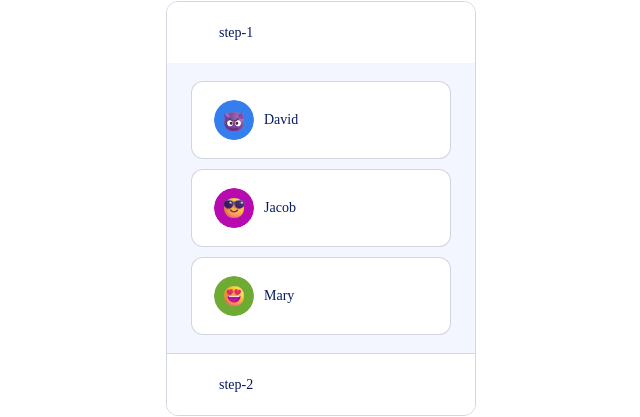
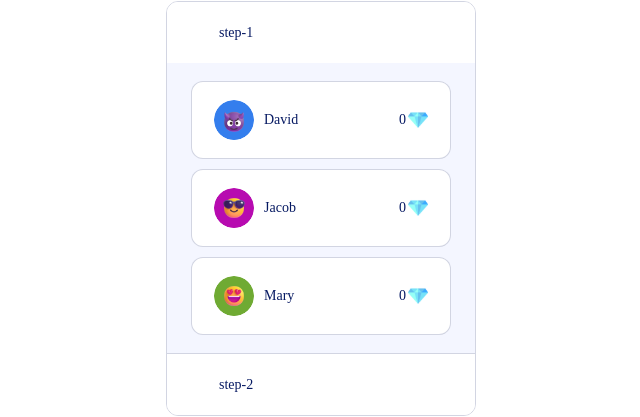
Before and after one commit to jahanftm/Angular-accordion-component, an Angular app: page / in a window 1280 px wide. Shown: the part 123-540 px from the top of the page, without its empty margins (319-959 px from the left). Built offline with nearby package versions, Linux system fonts and the light colour scheme.

Commit message:
Add: Score item component

```diff
--- a/src/app/accordion-item/accordion-item.component.html
+++ b/src/app/accordion-item/accordion-item.component.html
@@ -1,4 +1,5 @@
 <section>
   <img src="assets/emojis/{{image}}.png" alt="">
   <div class="name">{{name}}</div>
+  <app-score-item></app-score-item>
 </section>
--- a/src/app/accordion-item/accordion-item.component.scss
+++ b/src/app/accordion-item/accordion-item.component.scss
@@ -16,3 +16,8 @@ section {
     margin-left: 10px;
   }
 }
+
+app-score-item {
+  display: block;
+  margin-left: auto;
+}
--- a/src/app/accordion-item/accordion-item.component.ts
+++ b/src/app/accordion-item/accordion-item.component.ts
@@ -13,6 +13,9 @@ export class AccordionItemComponent implements OnInit {
   @Input()
   image: string = '';
 
+  @Input()
+  score: number = 0;
+
   constructor() {
   }
 
--- a/src/app/accordion/accordion.component.html
+++ b/src/app/accordion/accordion.component.html
@@ -5,9 +5,10 @@
       {{item.title}}
     </label>
     <div class="tab-content">
-      <app-accordion-item  *ngFor="let i of item.children"
-                           [image]="i.imageId"
-                           [name]="i.name"></app-accordion-item>
+      <app-accordion-item *ngFor="let i of item.children"
+                          [image]="i.imageId"
+                          [name]="i.name"
+                          [score]="i.score"></app-accordion-item>
     </div>
   </div>
 </section>
--- a/src/app/app.module.ts
+++ b/src/app/app.module.ts
@@ -4,12 +4,14 @@ import { BrowserModule } from '@angular/platform-browser';
 import { AppComponent } from './app.component';
 import { AccordionComponent } from './accordion/accordion.component';
 import { AccordionItemComponent } from './accordion-item/accordion-item.component';
+import { ScoreItemComponent } from './score-item/score-item.component';
 
 @NgModule({
   declarations: [
     AppComponent,
     AccordionComponent,
-    AccordionItemComponent
+    AccordionItemComponent,
+    ScoreItemComponent
   ],
   imports: [
     BrowserModule
--- /dev/null
+++ b/src/app/score-item/score-item.component.html
@@ -0,0 +1,3 @@
+<div class="score">
+  {{score}}
+</div>
--- /dev/null
+++ b/src/app/score-item/score-item.component.scss
@@ -0,0 +1,4 @@
+div.score{
+  padding-right: 22px;
+  background: url("./images/diamond.svg") no-repeat center right/20px;
+}
--- /dev/null
+++ b/src/app/score-item/score-item.component.ts
@@ -0,0 +1,19 @@
+import { Component, Input, OnInit } from '@angular/core';
+
+@Component({
+  selector: 'app-score-item',
+  templateUrl: './score-item.component.html',
+  styleUrls: ['./score-item.component.scss']
+})
+export class ScoreItemComponent implements OnInit {
+
+  @Input()
+  score: number = 0;
+
+  constructor() {
+  }
+
+  ngOnInit(): void {
+  }
+
+}
```
Also changed, not shown: src/app/score-item/images/diamond.svg (added), 1 other file (tests, documents, lock files or other folders).
